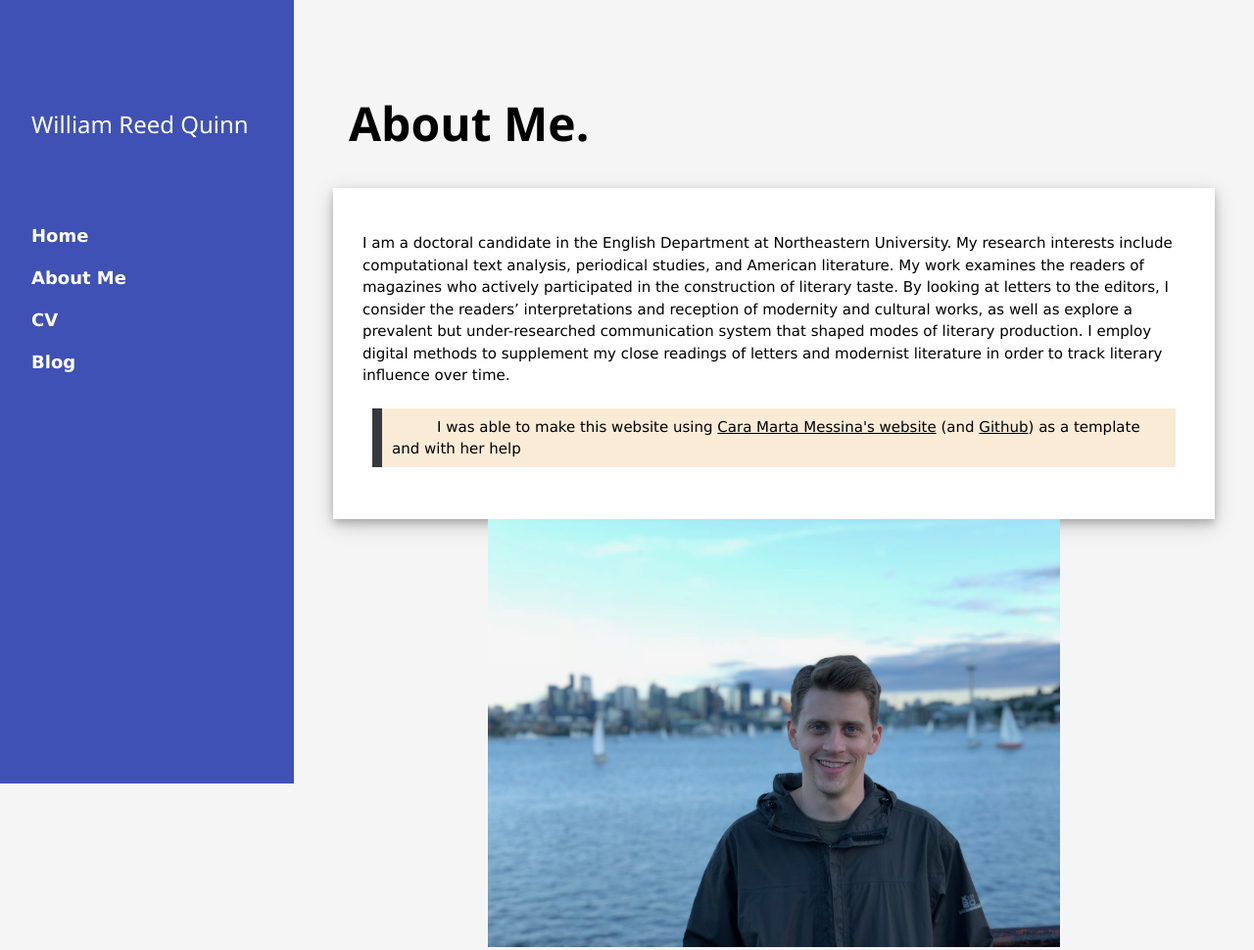
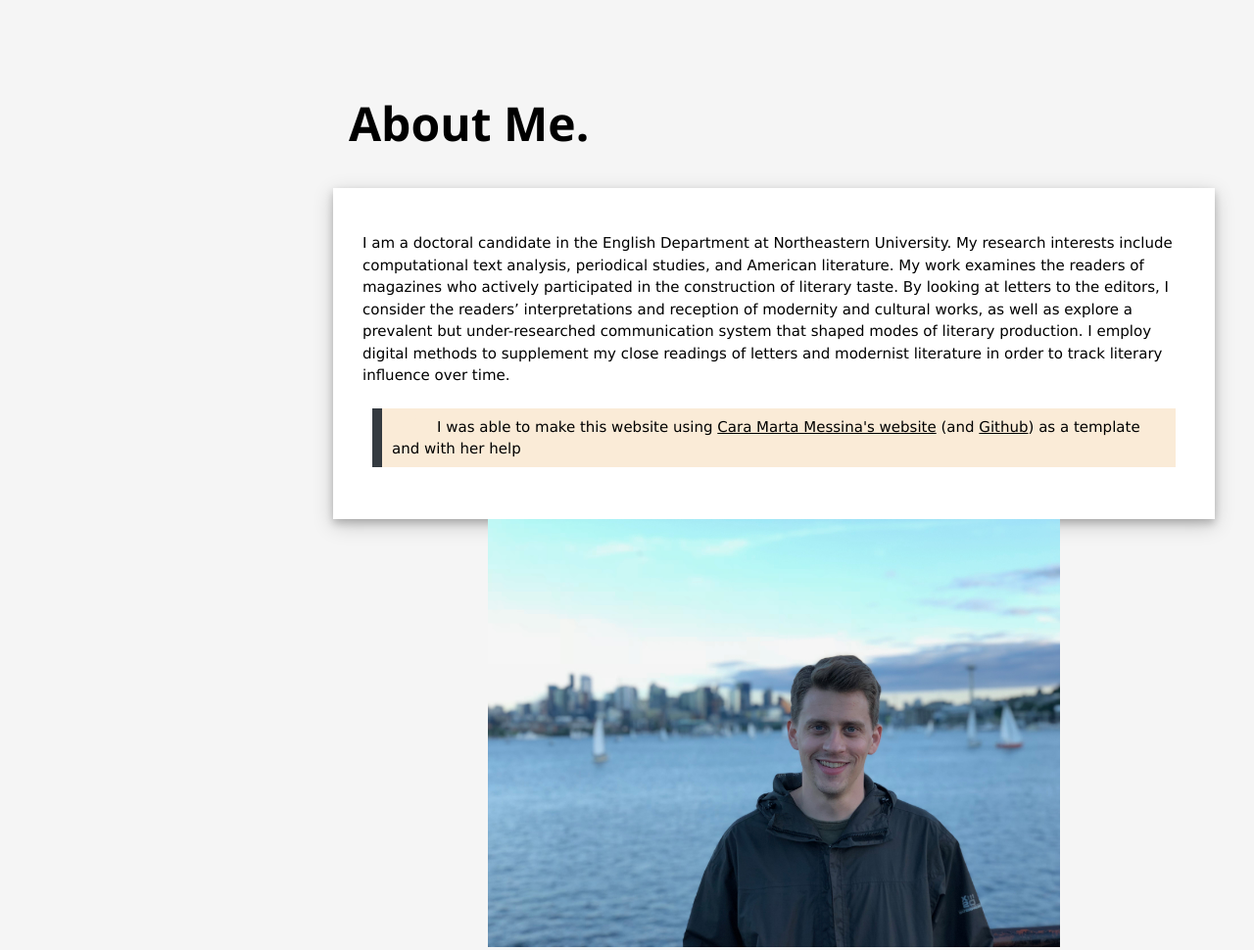
Before and after one commit to billquinn/Website, a plain HTML site: page about/index.html in a window 1280 px wide. Shown: the whole page at 98% size. Drawn offline with nearby package versions, Linux system fonts and the light colour scheme; files whose address does not match are found by name.

Commit message:
fixing menus

```diff
--- a/about/index.html
+++ b/about/index.html
@@ -10,25 +10,31 @@
     </head>
 
     <body>
-        <!-- Sidebar/menu -->
+        <!-- Unnecessary if menu.js is working
         <nav class="w3-sidebar w3-indigo w3-collapse w3-top w3-large w3-padding" style="z-index:3;width:300px;font-weight:bold;" id="mySidebar">
             <br>
                 <a href="javascript:void(0)" onclick="w3_close()" class="w3-button w3-hide-large w3-display-topleft" style="width:100%;font-size:22px">Close Menu</a>
                 <div class="w3-container">
                     <h3 class="w3-padding-64">William Reed Quinn</h3>
                 </div>
+
                 <div class="w3-bar-block">
                     <a href="#" onclick="w3_close()" class="w3-bar-item w3-button w3-hover-white">Home</a>
-                    <a href="about/index.html" onclick="w3_close()" class="w3-bar-item w3-button w3-hover-white">About Me</a>
-                    <a href="cv/quinn-cv.pdf" onclick="w3_close()" class="w3-bar-item w3-button w3-hover-white">CV</a>
-                    <a href="blog/index.html" onclick="w3_close()" class="w3-bar-item w3-button w3-hover-white">Blog</a>
+                    <a href="/about/index.html" onclick="w3_close()" class="w3-bar-item w3-button w3-hover-white">About Me</a>
+                    <a href="/cv/quinn-cv.pdf" onclick="w3_close()" class="w3-bar-item w3-button w3-hover-white">CV</a>
+                    <a href="/blog/index.html" onclick="w3_close()" class="w3-bar-item w3-button w3-hover-white">Blog</a>
                 </div>
+
         </nav>
+        -->
 
         <!-- Top menu on small screens -->
         <header class="w3-container w3-top w3-hide-large w3-red w3-xlarge w3-padding">
+            <script src="/styles/menu.js"></script>
+            <!--
             <a href="javascript:void(0)" class="w3-button w3-red w3-margin-right" onclick="w3_open()">☰</a>
             <span>William Reed Quinn</span>
+            -->
         </header>
 
         <!-- !PAGE CONTENT! -->
```
